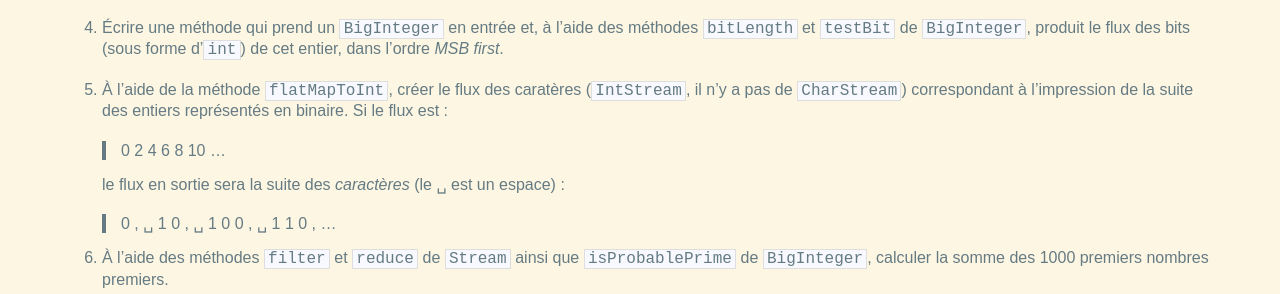
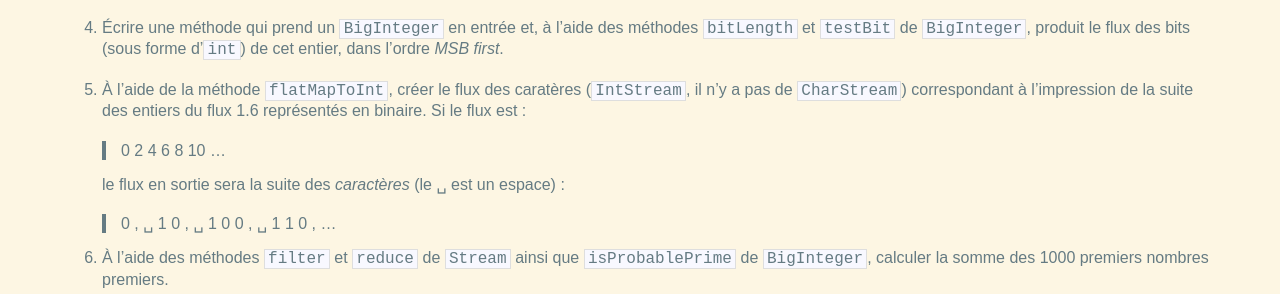
Before and after one commit to lacl-upec/m1javaa, a Jekyll site: the page built from _posts/2015-11-17-TP 4.md, in a window 1280 px wide. Shown: the part 653-947 px from the top of the page. Built offline with Jekyll 4.4.1, drawn with Linux system fonts in a browser that asks for light colours.

Commit message:
Created :_posts/2015-11-17-TP 4.md

```diff
--- a/_posts/2015-11-17-TP 4.md
+++ b/_posts/2015-11-17-TP 4.md
@@ -29,7 +29,7 @@
 
 4. Écrire une méthode qui prend un `BigInteger` en entrée et, à l'aide des méthodes `bitLength` et `testBit` de `BigInteger`, produit le flux des bits (sous forme d'`int`) de cet entier, dans l'ordre *MSB first*.
 
-5. À l'aide de la méthode `flatMapToInt`, créer le flux des caratères (`IntStream`, il n'y a pas de `CharStream`) correspondant à l'impression de la suite des entiers représentés en binaire. Si le flux est :
+5. À l'aide de la méthode `flatMapToInt`, créer le flux des caratères (`IntStream`, il n'y a pas de `CharStream`) correspondant à l'impression de la suite des entiers du flux 1.6 représentés en binaire. Si le flux est :
 
    > 0 2 4 6 8 10 ...
 
```
